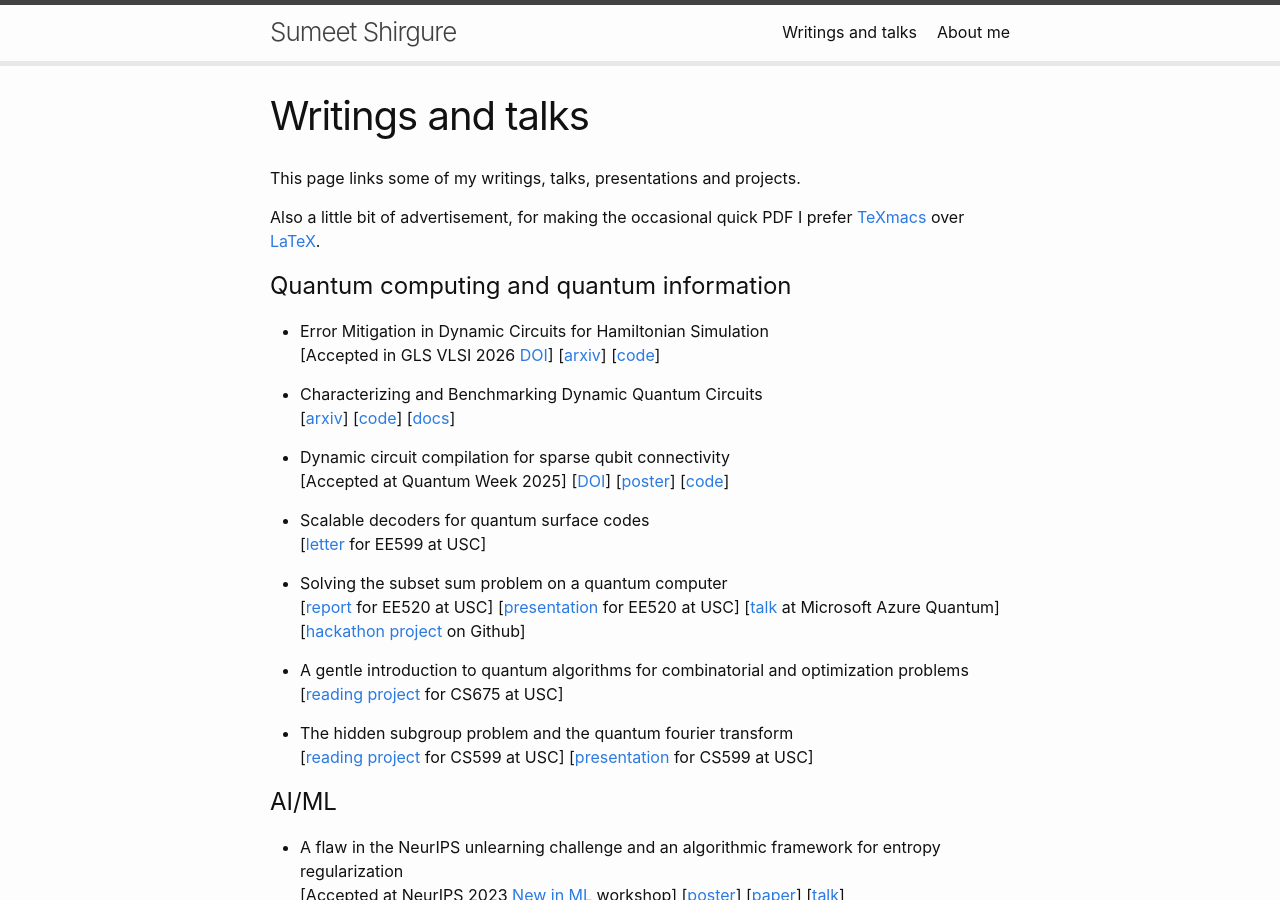
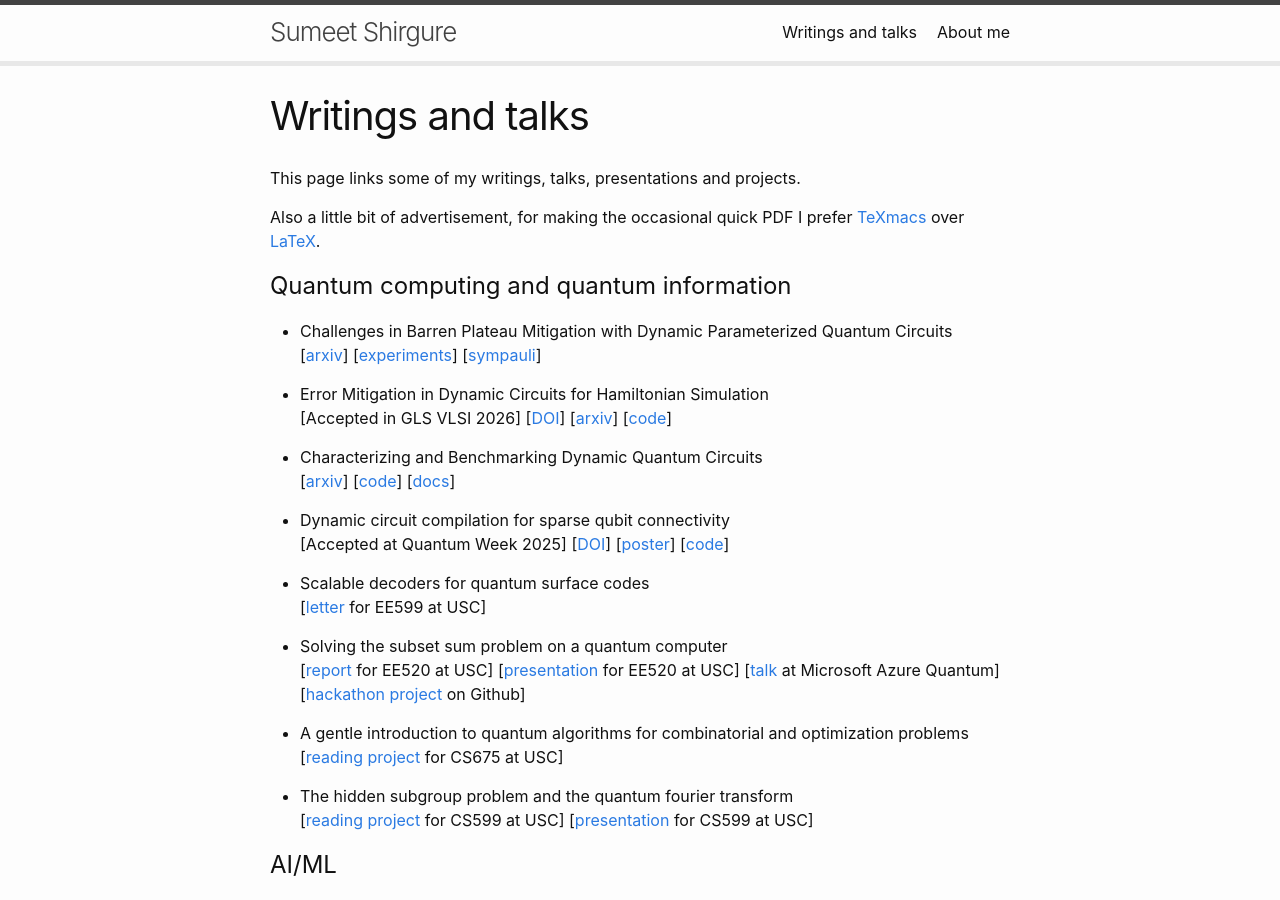
Before and after one commit to sumeetshirgure/sumeetshirgure.github.io, a Jekyll site: the page built from docs/0_writing_samples.markdown, in a window 1280 px wide and 900 px high. Built offline with Jekyll 4.4.1, drawn with Linux system fonts in a browser that asks for light colours.

Commit message:
Add DPQC paper.

```diff
--- a/docs/0_writing_samples.markdown
+++ b/docs/0_writing_samples.markdown
@@ -11,8 +11,16 @@ Also a little bit of advertisement, for making the occasional quick PDF I prefer
 
 
 # Quantum computing and quantum information {#qcqi}
+
+- Challenges in Barren Plateau Mitigation with Dynamic Parameterized Quantum Circuits\\
+    [[arxiv](https://arxiv.org/abs/2606.23751)]
+    [[experiments](https://github.com/sumeetshirgure/dynbp)]
+    [[sympauli](https://github.com/sumeetshirgure/sympauli)]
+
+
 - Error Mitigation in Dynamic Circuits for Hamiltonian Simulation\\
-    \[Accepted in GLS VLSI 2026 [DOI](https://doi.org/10.1145/3787109.3816384)\]
+    \[Accepted in GLS VLSI 2026\]
+    \[[DOI](https://doi.org/10.1145/3787109.3816384)\]
     [[arxiv](https://arxiv.org/abs/2605.05256)]
     [[code](https://github.com/sumeetshirgure/dynemsim)]
 
```
